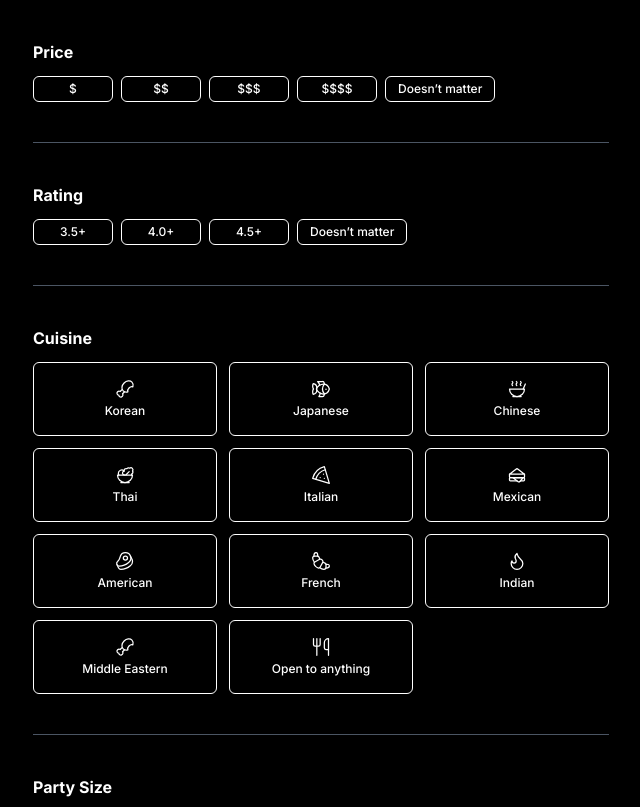
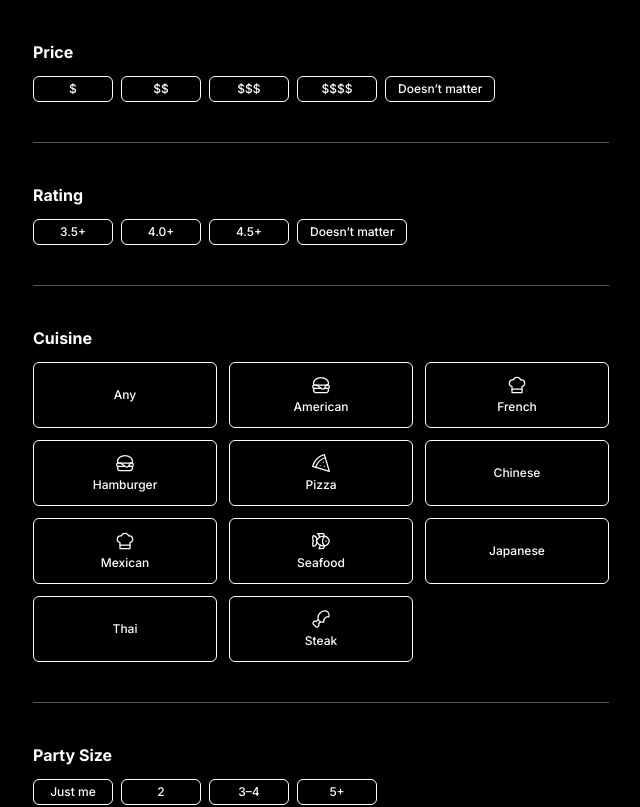
Before and after one commit to jysonn97/what-to-eat, a Next.js app: page /multi in a window 1280 px wide. Shown: the top 807 px of the page, without its empty margins (319-959 px from the left). Built offline with nearby package versions, Linux system fonts and the light colour scheme.

Commit message:
Update CuisineGrid.js

```diff
--- a/components/CuisineGrid.js
+++ b/components/CuisineGrid.js
@@ -1,41 +1,35 @@
 import {
   Utensils,
+  Hamburger,
   Pizza,
-  Soup,
-  Salad,
+  Bowl,
+  Fish,
+  Sushi,
+  Pepper,
   Drumstick,
-  Cake,
-  Shrimp,
-  Egg,
-  Beef,
-  Fish,
-  Sandwich,
-  IceCream,
-  Box,
-  Flame,
-  Croissant
+  ChefHat
 } from "lucide-react";
 
 const cuisineOptions = [
-  { label: "Korean", icon: Drumstick },
-  { label: "Japanese", icon: Fish },
-  { label: "Chinese", icon: Soup },
-  { label: "Thai", icon: Salad },
-  { label: "Italian", icon: Pizza },
-  { label: "Mexican", icon: Sandwich },
-  { label: "American", icon: Beef },
-  { label: "French", icon: Croissant },
-  { label: "Indian", icon: Flame },
-  { label: "Middle Eastern", icon: Drumstick },
-  { label: "Open to anything", icon: Utensils }
+  { label: "Any", icon: null },
+  { label: "American", icon: Hamburger },
+  { label: "French", icon: ChefHat },       // no croissant, using chef hat
+  { label: "Hamburger", icon: Hamburger },
+  { label: "Pizza", icon: Pizza },
+  { label: "Chinese", icon: Bowl },         // soup fallback
+  { label: "Mexican", icon: ChefHat },      // taco/sandwich fallback
+  { label: "Seafood", icon: Fish },
+  { label: "Japanese", icon: Sushi },
+  { label: "Thai", icon: Pepper },
+  { label: "Steak", icon: Drumstick }
 ];
 
-export default function CuisineGrid({ selected, onToggle }) {
+export default function CuisineGrid({ selected, onToggle, small = false }) {
   const handleClick = (label) => {
-    if (label === "Open to anything") {
-      onToggle(["Open to anything"]);
+    if (label === "Any") {
+      onToggle(["Any"]);
     } else {
-      const filtered = selected.includes("Open to anything")
+      const filtered = selected.includes("Any")
         ? [label]
         : selected.includes(label)
         ? selected.filter((s) => s !== label)
@@ -45,19 +39,19 @@ export default function CuisineGrid({ selected, onToggle }) {
   };
 
   return (
-    <div className="grid grid-cols-2 sm:grid-cols-3 gap-3 text-sm">
+    <div className={`grid grid-cols-2 sm:grid-cols-3 gap-3 ${small ? "text-xs" : "text-sm"}`}>
       {cuisineOptions.map(({ label, icon: Icon }) => {
         const isSelected = selected.includes(label);
         return (
           <button
             key={label}
             onClick={() => handleClick(label)}
-            className={`flex flex-col items-center justify-center px-3 py-4 rounded-md border transition ${
+            className={`flex flex-col items-center justify-center px-3 py-3 rounded-md border transition text-center ${
               isSelected ? "bg-white text-black border-white" : "border-white text-white"
             }`}
           >
-            <Icon size={20} strokeWidth={1.5} className="mb-1" />
-            <span className="text-xs font-medium">{label}</span>
+            {Icon && <Icon size={20} strokeWidth={1.5} className="mb-1" />}
+            <span className="font-medium">{label}</span>
           </button>
         );
       })}
```
